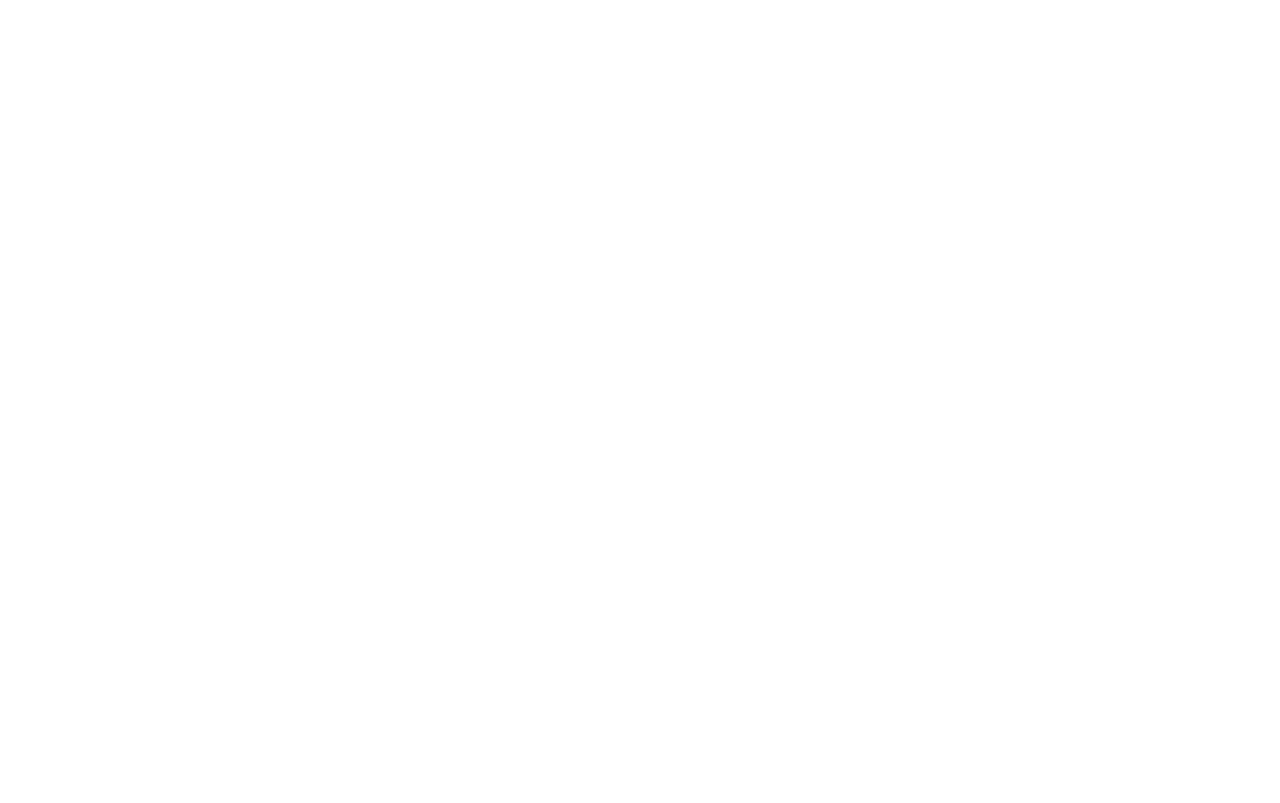
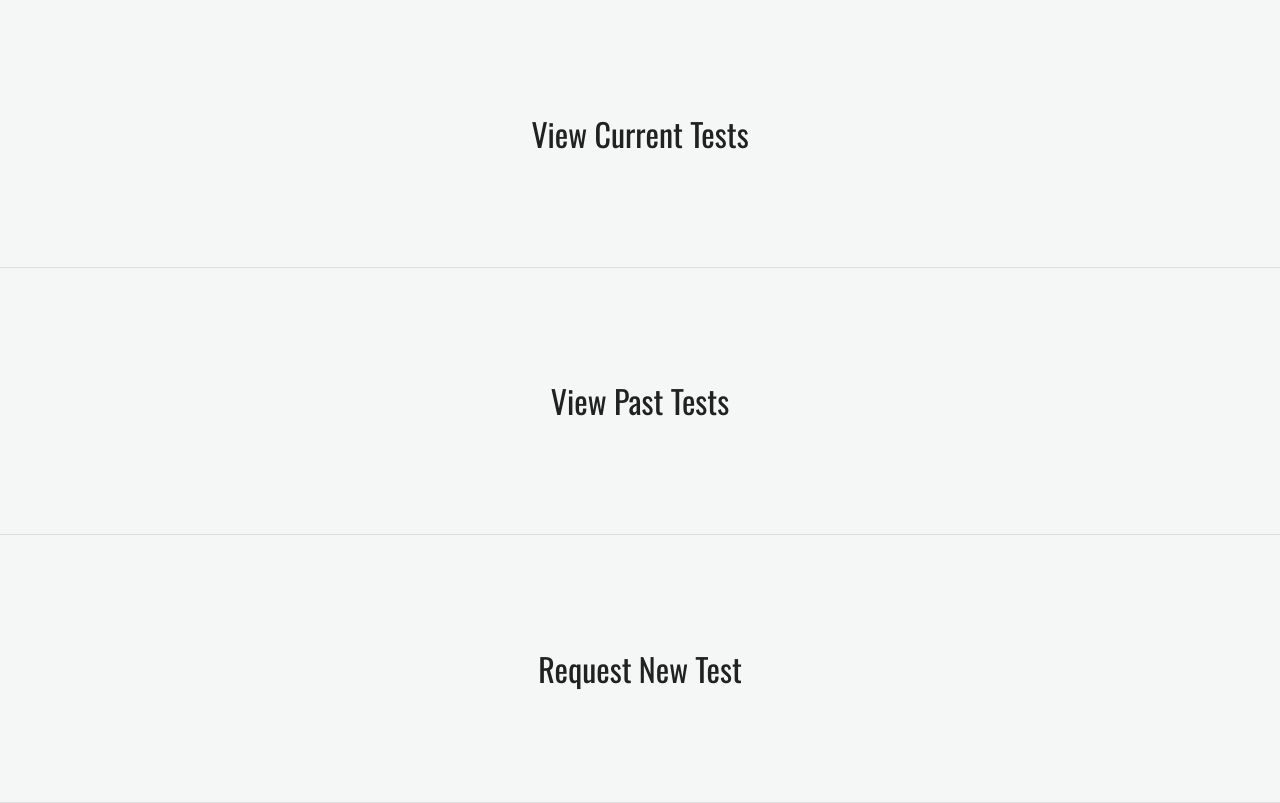
Before and after one commit to Sagrix/drasa, a React app in the folder web/: page /menu in a window 1280 px wide. Built offline with nearby package versions, Linux system fonts and the light colour scheme.

Commit message:
integrated menu with the app

```diff
--- a/web/src/App.js
+++ b/web/src/App.js
@@ -1,6 +1,7 @@
 import React from 'react'
 import { Route, Switch } from 'react-router-dom'
 import Auth from './components/Auth'
+import Menu from './components/Menu'
 import { injectGlobal } from 'styled-components'
 
 class App extends React.Component{
@@ -17,6 +18,9 @@
                 <Route exact path='/:path(login|register)' render={props =>
                     <Auth {...props} formType={props.match.params.path} />
                 }/>
+                <Route exact path='/menu' render={props =>
+                    <Menu {...props} formType={props.match.params.path} />
+                }/>
             </Switch>
         )
     }
--- a/web/src/components/Menu.jsx
+++ b/web/src/components/Menu.jsx
@@ -2,14 +2,6 @@
 import styled from 'styled-components'
 
 class Menu extends React.Component{
-    constructor(props){
-        super(props)
-        this.state = {
-          providedUid: ''
-        }
-    }
-
-
     handleCurrentClick(){
         this.props.history.push('/view/current')
     }
@@ -23,24 +15,20 @@
     }
 
     render(){
-        const{
-            providedUid
-        } = this.state
-
-        const {
-            history
-        } = this.props
-
         return (
             <Wrapper>
-                <Form>
-                    <Current type = 'View Current Tests'
-                    onClick={() => this.handleCurrentClick()}></Current>
-                    <Past type = 'View Past Tests'
-                    onClick={() => this.handlePastClick()}></Past>
-                    <Request type = 'Request New Test'
-                    onClick={() => this.handleRequestClick()}></Request>
-                </Form>
+                    <Row
+                    onClick={() => this.handleCurrentClick()}>
+                        <VerticalMiddle>View Current Tests</VerticalMiddle>
+                    </Row>
+                    <Row
+                    onClick={() => this.handlePastClick()}>
+                        <VerticalMiddle>View Past Tests</VerticalMiddle>
+                    </Row>
+                    <Row
+                    onClick={() => this.handleRequestClick()}>
+                        <VerticalMiddle>Request New Test</VerticalMiddle>
+                    </Row>
             </Wrapper>
         )
 
@@ -52,59 +40,26 @@
 
 
 const Wrapper = styled.div`
-    background: linear-gradient(#3f5d83, #323e4f);
+    background: #f4f7f6;
     margin: 0;
     padding: 0;
     height: 100vh;
 `
 
-const Form = styled.div`
-    width: 50%;
-    margin: 0 auto;
-    padding: 5vh 5%;
-    border-radius: 3px;
-    padding-top: 50vh;
-    height: 50vh;
+const Row = styled.div`
+    font-size: 32px;
+    font-family: Oswald;
+    width: 100%;
+    height: 33.33vh;
+    text-align: center;
+    background: #f4f7f6;
+    border: 0px;
+    color: #202121;
+    border-bottom: 1px solid #ddd;
+    display: table;
 `
 
-const Current = styled.input`
-    font-size: 16px;
-    font-family: Oswald;
-    width: 60%;
-    text-align: center;
-    background: #49c5b6;
-    border: 0px;
-    color: #fff;
-    margin: 0 auto;
-    margin-top: 12px;
-    display: block;
-    padding: 6px;
+const VerticalMiddle = styled.div`
+    display: table-cell;
+    vertical-align: middle;
 `
-
-const Past = styled.input`
-    font-size: 16px;
-    font-family: 0swald;
-    width: 60%;
-    text-align: center;
-    background: #49c5b6;
-    border: 0px;
-    color: #fff;
-    margin: 0 auto;
-    margin-top: 12px;
-    display: block;
-    padding: 6px;
-`
-
-const Request = styled.input`
-    font-size: 16px;
-    font-family: 0swald;
-    width: 60%;
-    text-align: center;
-    background: #49c5b6;
-    border: 0px;
-    color: #fff;
-    margin: 0 auto;
-    margin-top: 12px;
-    display: block;
-    padding: 6px;
-`
```
